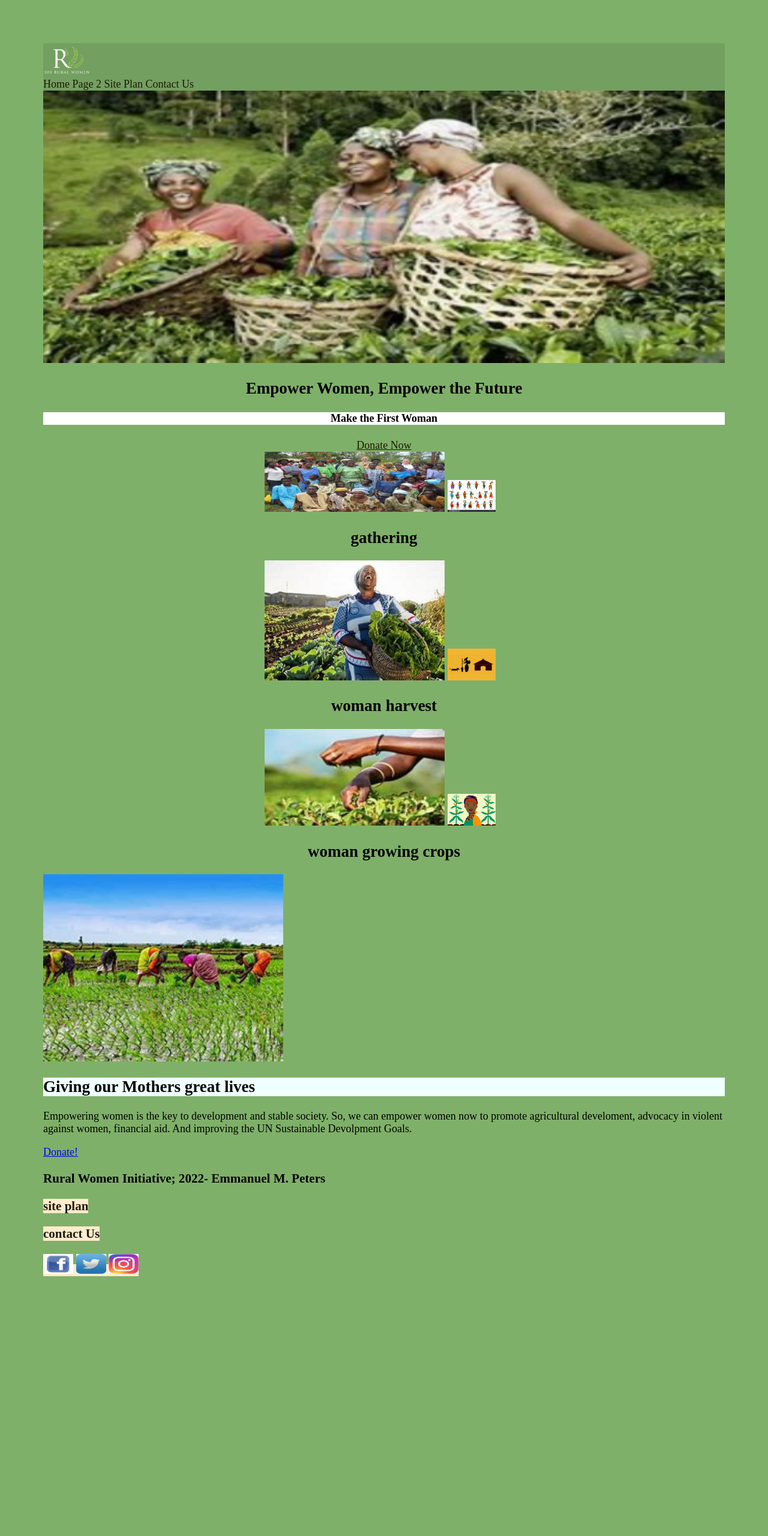
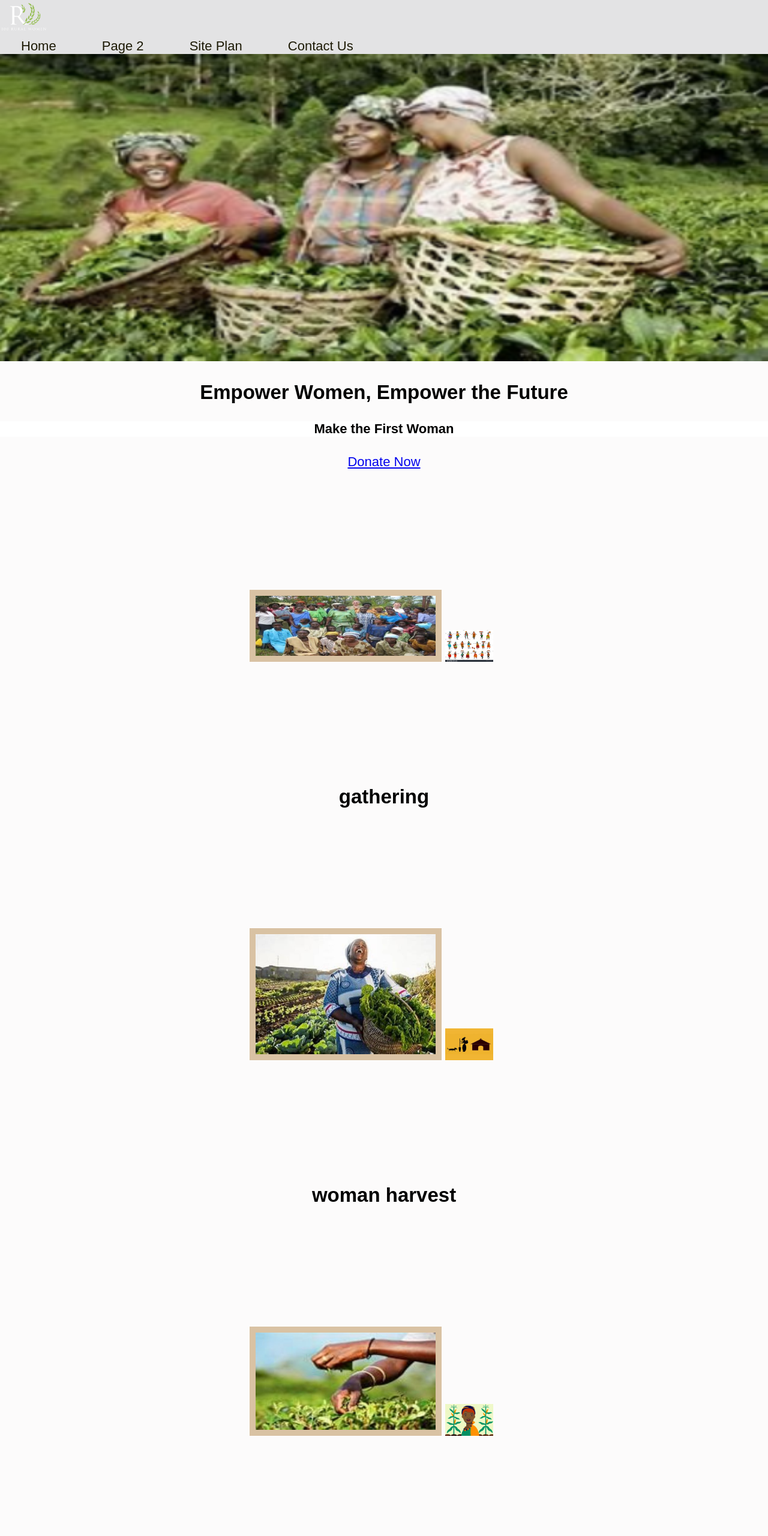
Before and after one commit to epeters-byui/wdd130-1, a plain HTML site: page aboutme/wwr/index.html in a window 1280 px wide. Shown: the top 2560 px of the page at 60% size. Before the commit the page ends 2200 px from the top, so only its background shows below. Drawn offline with Linux system fonts and the light colour scheme.

Commit message:
Site plan added to css

```diff
--- a/aboutme/wwr/styles/style.css
+++ b/aboutme/wwr/styles/style.css
@@ -1,5 +1,7 @@
+@import url('https://fonts.googleapis.com/css2?family=Roboto&family=Rock+Salt&display=swap');
+
 body {
-    /* max-width: px; */
+    font-family:Roboto, Helvetica, sans-serif ;
     margin: 0 auto;
     padding: 4em;
     font-size: 18px;
@@ -11,9 +13,10 @@ body {
     max-width: 1000px;
 } */
 #logo_link{
-    display: flex;
-    align-items: left !important;
-    justify-content: left;
+    text-decoration: none;
+    color: #fcfbfb;
+    text-align: center;
+    padding-top: 5px;
 }
 
 .logo img {
@@ -22,6 +25,8 @@ body {
 .card-img {
     text-align: center;
     align-items: center;
+    margin: 200px 0;
+    border: 10px solid #d9c2a3
 }
 .home-grid section{
     /* border: 1px solid blue; */
@@ -34,9 +39,12 @@ body {
     max-width: 300px;
     justify-content: center;
     align-items: center;
+    margin: 200px 0;
+    border: 10px solid #d9c2a3
 }
 section img.icon {
     display: inline;
+    margin: 200px 0;
 }
 .home-grid section h2 {
     text-align: center !important;
@@ -47,8 +55,11 @@ section img.icon {
 }
 
 nav a {
-    text-align: center;
-}
+    text-decoration: none;
+        color: #fcfbfb;
+        text-align: center;
+        padding: 35px;
+    }
 
 #hero-msg {
     display: block;
@@ -61,14 +72,13 @@ nav a {
 }
 #rural women gathering.jpg h2{
     text-align: center;
+    margin: 200px 0;
+
 }
 #main class{
     text-align: center;
 }
 
-#background{
-    height: 725px;
-}
 header{
     background-color: rgba(12,10,20,.1);
 }
@@ -77,15 +87,28 @@ nav a:hover {
 }
 home-title{
     background:#ffffff;
+    font-family:'Rock Salt', 'Bradley Hand', sans-serif;
+    font-size: 2 em;
+    margin-top: 10px;
 }
 h4{
     background-color: #ffffff;
     }
-.book, .join{
-    background-color:blanchedalmond
+.donate .donate now{
+    text-decoration: none;
+    color: #fcfbfb;
+    text-align: center;
+    padding: 15px 30px;
+    font-size: 18 px;
+    margin-top: 50px;
+    border-radius: 5px;
 }
 .msg h2{
-    background-color: azure;
+    background-color:#6f7364;
+    font-size: Rock Salt,  Helvetica, sans-serif;
+    font-size: .8 em;
+    line-height: 1.5 em;
+    padding-bottom: 15px;
 }
 footer a{
     background-color: blanchedalmond;
@@ -102,23 +125,29 @@ logo.png{
 
 #rural women gathering_icon.png{
     width: 80px;
+    margin: 200px 0;
+    border: 10px solid #d9c2a3;
+    box-sizing: border-box;
 }
 
 .African women working_icon.png{
-    width: 80px
+    width: 80px;
+    margin: 200px 0;
+    border: 10px solid #d9c2a3;
+    box-sizing: border-box;
+
 }
 .women farming_icon.png{
     width: 80px;
+    margin: 200px 0;
+    border: 10px solid #d9c2a3;
+    box-sizing: border-box;
+
 }
 nav a{
     text-align: center;
     color: #1d1a05 ;
     text-decoration: none;
-}
-.donate{
-    text-align: center;
-    color: #1d1a05 ;
-    text-align: none;
 }
 footer a{
     text-align: center;
@@ -148,3 +177,42 @@ section #hero-msg {
 .social img {
     width: 50px;
 }
+
+body {
+    background-color: #fcfbfb;
+    font-family: Raleway, Arial, sans-serif;
+    font-size: 22px;
+    margin: 0;
+    padding: 0;
+}
+h2 {
+    margin: 0;
+}
+
+.icon {
+   padding-top: 10px;
+
+}
+
+footer {
+   background-color: #d9c2a3;
+   color: black;
+   text-decoration: none;
+   padding: 25px 50px;
+   margin-top: 200px
+}
+footer .social img {
+  text-decoration: none;
+  color: #1d1a05;
+  text-align: center;
+  padding-top: 15px
+}
+.msg p {
+  padding-bottom: 15px;
+  background-color: #6f7364;
+    line-height: 1.5em;
+}
+
+main section img {
+    box-sizing: border-box;
+}
```
